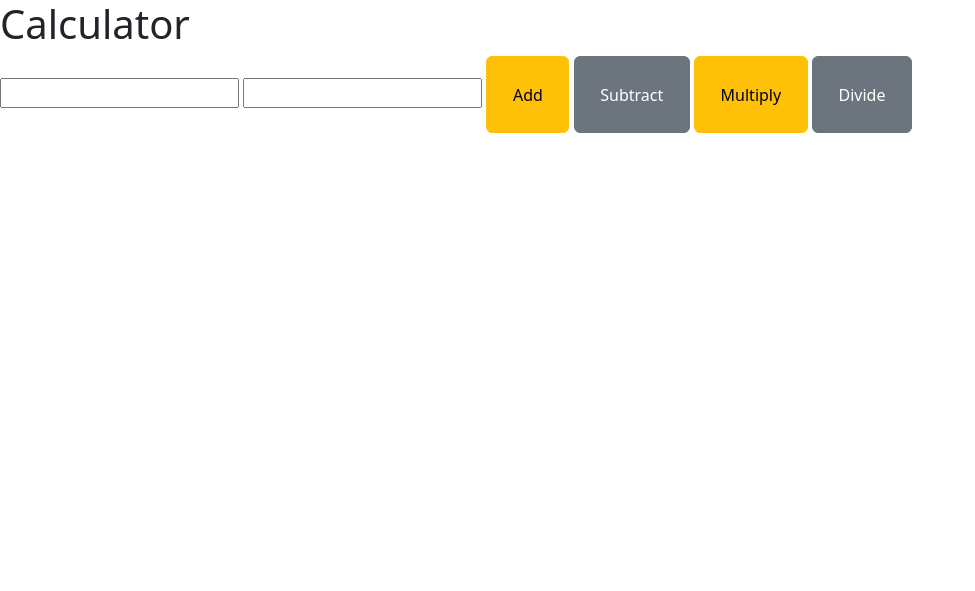
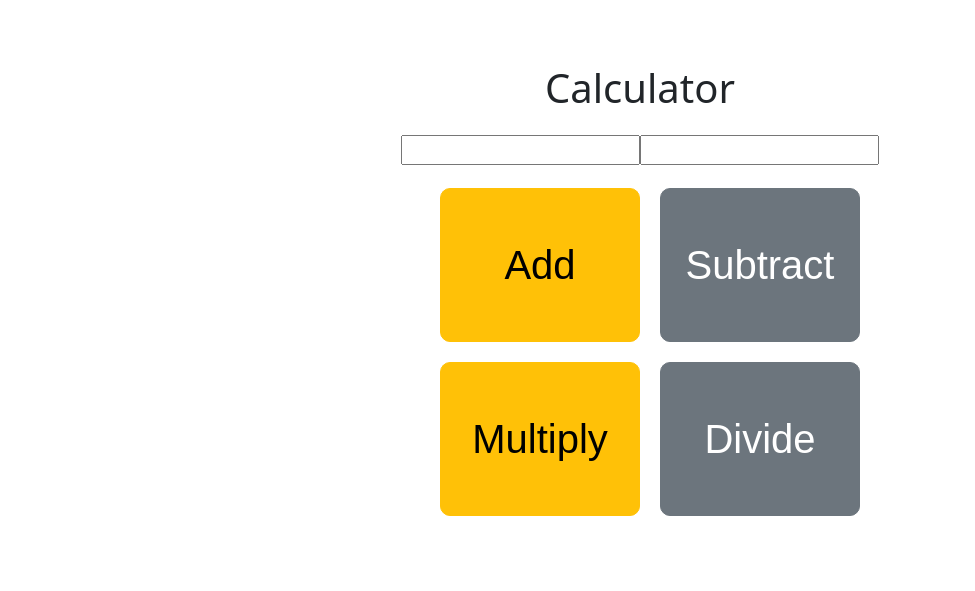
Before and after one commit to HilaryYates/Calculator, a plain HTML site: page index.html in a window 1280 px wide. Shown: the whole page, without its empty margins (0-975 px from the left). Drawn offline with nearby package versions, Linux system fonts and the light colour scheme.

Commit message:
func complete

```diff
--- a/index.html
+++ b/index.html
@@ -14,10 +14,13 @@
     <title>Calculator</title>
   </head>
   <body>
+    <div class="calculator-container">
       <h1 class="header">Calculator</h1>
+      <div class="input-container">
         <input type="number" id="num1" />
         <input type="number" id="num2" />
-
+      </div>
+      <div class="button-container">
         <input
           type="submit"
           id="add"
@@ -46,8 +49,11 @@
           class="btn btn-secondary"
           name="divide"
         />
-
+        <div class="result-container">
           <div id="result"></div>
+        </div>
+      </div>
+    </div>
   </body>
   <script src="app.js"></script>
   <script
--- a/style.css
+++ b/style.css
@@ -1,9 +1,47 @@
+.calculator-container {
+  margin: 5%;
+}
+
+.button-container {
+  margin: 20px auto;
+  width: 400px;
+  height: 400px;
+  display: grid;
+  grid-template-columns: 200px 200px;
+  grid-column-gap: 20px;
+  grid-row-gap: 20px;
+}
+
 #add,
 #subtract,
 #multiply,
 #divide {
-  padding: 2%;
+  padding: 20px;
+  border-radius: 10px;
+  display: flex;
+  align-items: center;
+  justify-content: center;
+  font-size: 40px;
+  font-family: sans-serif;
 }
 
 .header {
+  display: flex;
+  justify-content: center;
+  align-items: center;
+  margin-bottom: 2%;
 }
+
+.input-container {
+  display: flex;
+  justify-content: center;
+  align-items: center;
+  margin-bottom: 2%;
+  margin-top: 2%;
+}
+
+.result-container {
+  display: flex;
+  justify-content: center;
+  align-items: center;
+}
```
Lines whose indentation alone changed are shown as unchanged.
